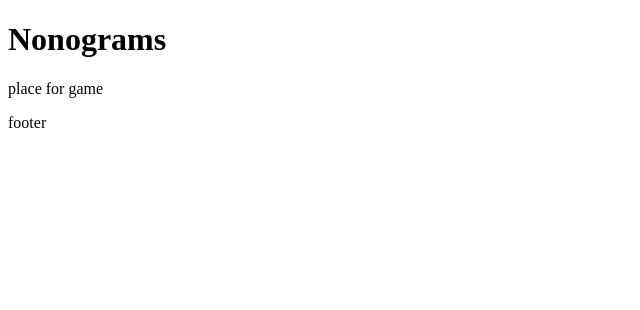
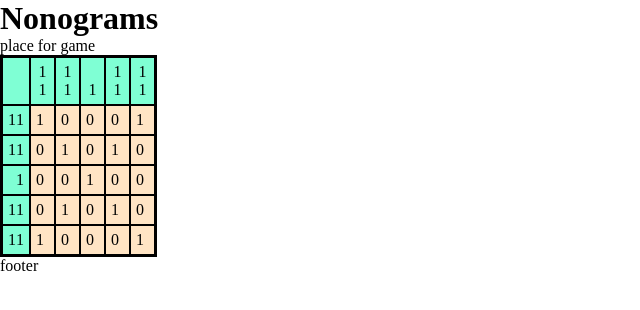
Before and after one commit to alvi0avcc/rs-school, a plain HTML site: page nonograms/index.html in a window 1280 px wide. Shown: the whole page, without its empty margins (0-640 px from the left). Drawn offline with Linux system fonts and the light colour scheme.

Commit message:
feat: add "puzzle" to DOM

```diff
--- a/nonograms/index.html
+++ b/nonograms/index.html
@@ -4,6 +4,7 @@
   <meta charset="UTF-8">
   <meta name="viewport" content="width=device-width, initial-scale=1.0">
   <title>Nonograms</title>
+  <link rel="stylesheet" href="style.css">
 </head>
 <body>
   <script type="module" src="js/app.js"></script>
--- a/nonograms/js/app.js
+++ b/nonograms/js/app.js
@@ -1,17 +1,19 @@
 "use strict";
 
 import Page from "./page.js";
-import Nonograms from "./nonograms.js";
+import nonograms from "./nonograms.js";
 
 function App(){
 
-  const nonograms = new Nonograms();
   const page = new Page();
 
   page.loadDom();
 
   nonograms.loadPuzzleList();
-  nonograms.loadPuzzleByName('x').then(response => console.table(response));
+  nonograms.loadPuzzleByName('x').then(response => {
+    console.table(response);
+    nonograms.setPuzzle('x').then( ()=> page.puzzle());
+  });
   nonograms.setPuzzle('x').then(() => console.log(nonograms.getPuzzle));
 
 }
--- a/nonograms/js/dom.json
+++ b/nonograms/js/dom.json
@@ -22,6 +22,12 @@
       "tag": "p",
       "text": "place for game",
       "classes": ["p"]
+      },
+      {
+      "tag": "div",
+      "id": "cell-container",
+      "text": "",
+      "classes": ["cell-container"]
       }
     ]
   },
--- a/nonograms/js/nonograms.js
+++ b/nonograms/js/nonograms.js
@@ -1,6 +1,6 @@
 "use strict";
 
-export default class Nonograms {
+class Nonograms {
     #puzzle = null // current puzzle {}
 
   async setPuzzle(name){
@@ -91,3 +91,7 @@ export default class Nonograms {
     }
   }
 }
+
+
+const nonograms = new Nonograms();
+export default nonograms;
--- a/nonograms/js/page.js
+++ b/nonograms/js/page.js
@@ -1,4 +1,6 @@
 "use strict";
+
+import nonograms from "./nonograms.js";
 
 export default class Page {
   #parent = null;
@@ -60,8 +62,55 @@ export default class Page {
     return element; // Returning the created element
   }
 
-  puzzle(parent){
+  puzzle(){
+    const puzzle = nonograms.getPuzzle;
+      // console.log(puzzle);
 
+    if (puzzle) {
+      const container = document.querySelector("#cell-container");
+      const colRow = puzzle.data.length;
+      // console.log(colRow);
+      container.style.gridTemplateColumns = `max-content repeat(${colRow}, 25px)`;
+
+      //upper numbers
+      for(let colIndex = -1; colIndex < colRow; colIndex++){
+        const element = this.createElement({tag: "div", id: `col-${colIndex}`, classes: ["col-cell"]});
+        const colCell = container.appendChild(element);
+
+        // let str = '';
+
+        if(colIndex >= 0) {
+          for(let row = 0; row < colRow; row++){
+            let num = puzzle.data[row][colIndex];
+            // console.log(num);
+            if (num === 1) {
+              const element = this.createElement({tag: "span", text: num, classes: []});
+              colCell.append(element);
+            }
+          }
+        }
+      }
+
+      puzzle.data.forEach((row, rowIndex) => {
+        // console.log(row);
+        const element = this.createElement({id: `row-${rowIndex}`, classes: ["row-cell"]});
+        const rowCell = container.appendChild(element); //container for left numbers
+
+        row.forEach(cell => { //left numbers
+          // console.log(cell);
+          if (cell === 1){
+            const element = this.createElement({tag: "span", text: cell, classes: []});
+            rowCell.append(element);
+          }
+        });
+
+        row.forEach((cell, colIndex) => {
+          // console.log(cell);
+          const element = this.createElement({id: `cell-${rowIndex}/${colIndex}`, text: cell, classes: ["cell"]});
+          container.append(element);
+        });
+      });
+    }
   }
 
 }
--- /dev/null
+++ b/nonograms/style.css
@@ -0,0 +1,35 @@
+* {
+  margin: 0;
+  padding: 0;
+  box-sizing: border-box;
+}
+
+.cell-container{
+  display: grid;
+  border: solid 2px black;
+  width: max-content;
+}
+
+.row-cell{
+  display: flex;
+  justify-content: flex-end;
+  border: solid 1px black;
+  padding: 5px;
+  background-color: aquamarine;
+}
+
+.col-cell {
+  display: flex;
+  flex-direction: column;
+  border: solid 1px black;
+  padding: 5px;
+  background-color: aquamarine;
+  align-items: center;
+  justify-content: flex-end;
+}
+
+.cell {
+  border: solid 1px black;
+  padding: 5px;
+  background-color: bisque;
+}
```
